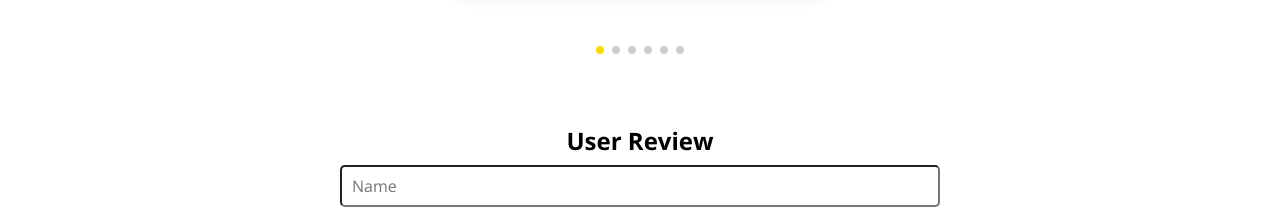
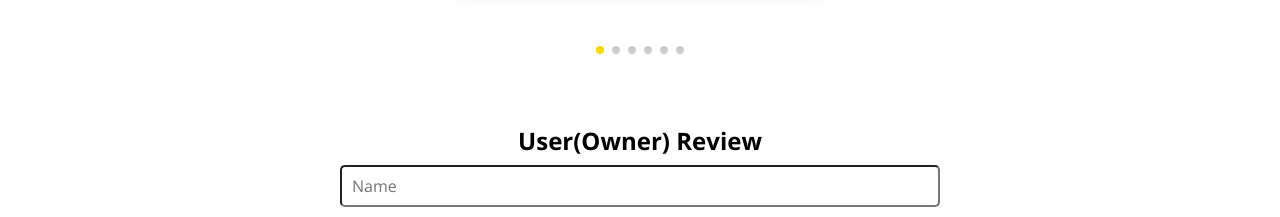
Before and after one commit to AnshulParkar/CarsPlanet_mprwebsite, a plain HTML site: page CarPlanetwebsite/index.html in a window 1280 px wide. Shown: the part 3426-3643 px from the top of the page. Drawn offline with nearby package versions, Linux system fonts and the light colour scheme.

Commit message:
Update index.html

```diff
--- a/CarPlanetwebsite/index.html
+++ b/CarPlanetwebsite/index.html
@@ -473,7 +473,7 @@
     <!-- End Feature -->
     <!-- User Review Start -->
     <div class="review-container">
-      <h2>User Review</h2>
+      <h2>User(Owner) Review</h2>
       <form class="review-form">
           <input type="text" class="review-input" placeholder="Name" required>
           <input type="email" class="review-input" placeholder="Email" required>
```
